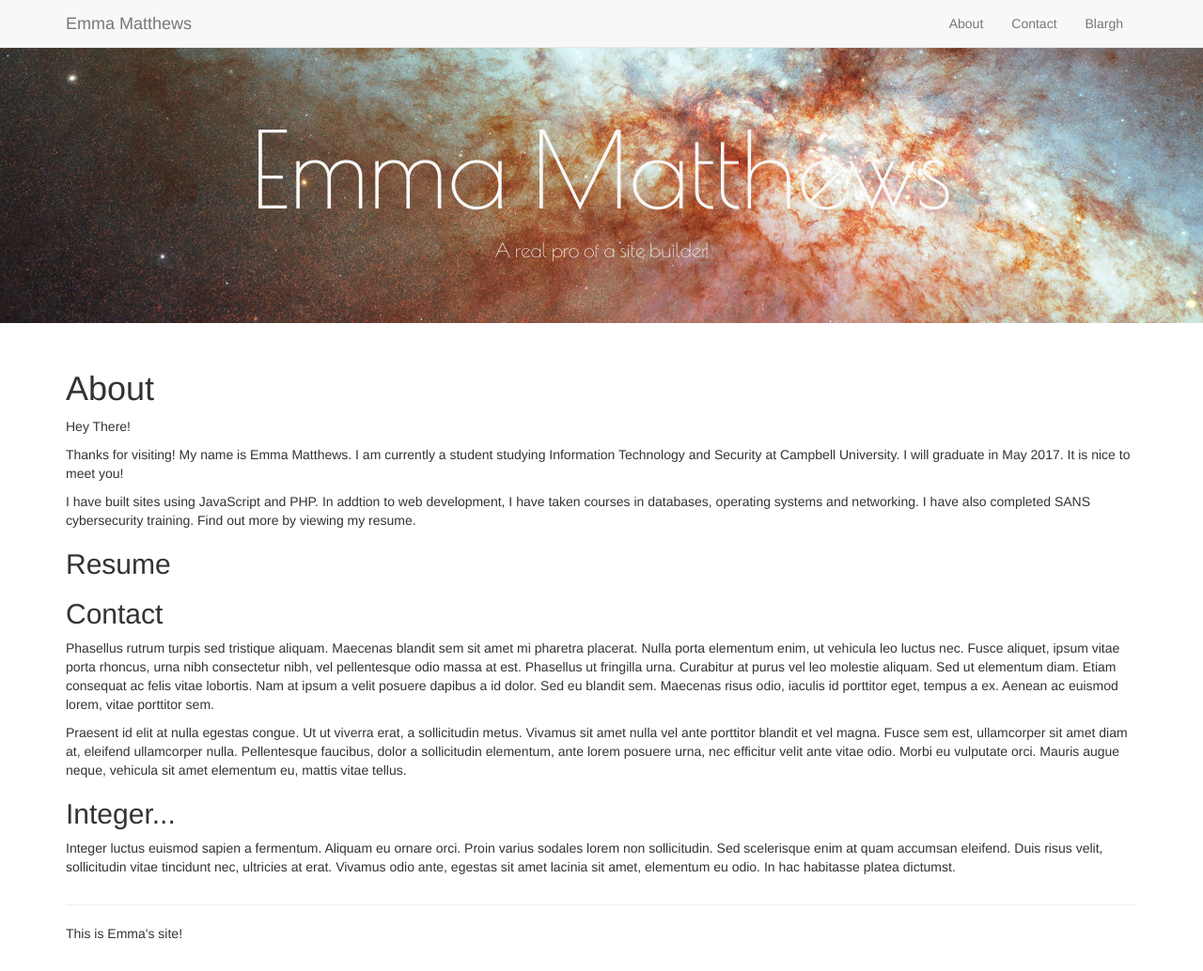
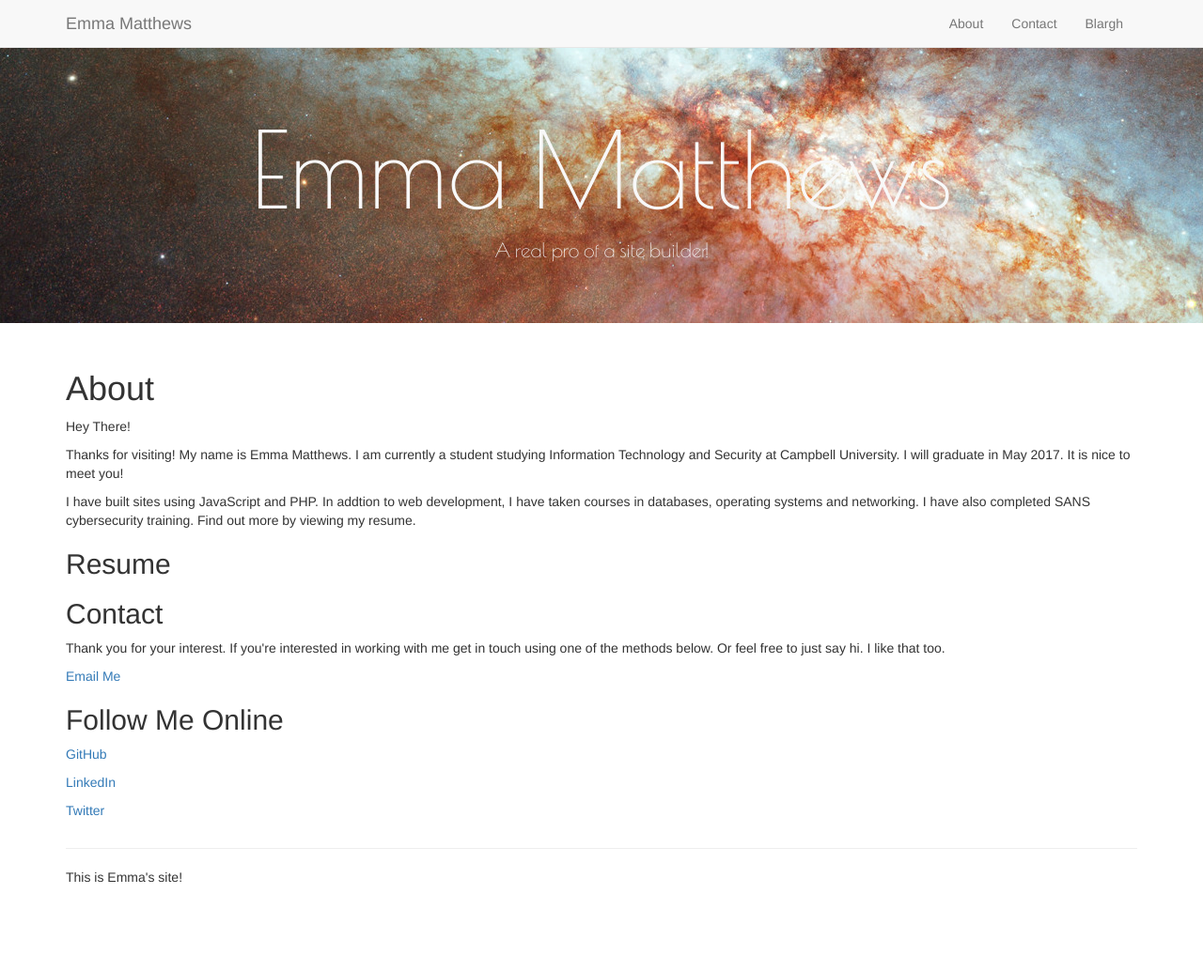
Before and after one commit to ejmatthews0606/ejmatthews0606.github.io, a Jekyll site: the page built from index.html, in a window 1280 px wide and 1034 px high. Shown: the whole window at 94% size. Built offline with Jekyll 4.4.1, drawn with Linux system fonts in a browser that asks for light colours.

Commit message:
Update lorem.html

```diff
--- a/_includes/lorem.html
+++ b/_includes/lorem.html
@@ -9,9 +9,11 @@
 <p> </p>
 
 <h2>Contact</h2>
-<p>Phasellus rutrum turpis sed tristique aliquam. Maecenas blandit sem sit amet mi pharetra placerat. Nulla porta elementum enim, ut vehicula leo luctus nec. Fusce aliquet, ipsum vitae porta rhoncus, urna nibh consectetur nibh, vel pellentesque odio massa at est. Phasellus ut fringilla urna. Curabitur at purus vel leo molestie aliquam. Sed ut elementum diam. Etiam consequat ac felis vitae lobortis. Nam at ipsum a velit posuere dapibus a id dolor. Sed eu blandit sem. Maecenas risus odio, iaculis id porttitor eget, tempus a ex. Aenean ac euismod lorem, vitae porttitor sem.</p>
+<p>Thank you for your interest. If you're interested in working with me get in touch using one of the methods below. Or feel free to just say hi. I like that too. </p>
 
-<p>Praesent id elit at nulla egestas congue. Ut ut viverra erat, a sollicitudin metus. Vivamus sit amet nulla vel ante porttitor blandit et vel magna. Fusce sem est, ullamcorper sit amet diam at, eleifend ullamcorper nulla. Pellentesque faucibus, dolor a sollicitudin elementum, ante lorem posuere urna, nec efficitur velit ante vitae odio. Morbi eu vulputate orci. Mauris augue neque, vehicula sit amet elementum eu, mattis vitae tellus.</p>
+<p><a href="mailto:e.matthews584@gmail.com?" target="_top">Email Me</a></p>
 
-<h2>Integer...</h2>
-<p>Integer luctus euismod sapien a fermentum. Aliquam eu ornare orci. Proin varius sodales lorem non sollicitudin. Sed scelerisque enim at quam accumsan eleifend. Duis risus velit, sollicitudin vitae tincidunt nec, ultricies at erat. Vivamus odio ante, egestas sit amet lacinia sit amet, elementum eu odio. In hac habitasse platea dictumst.</p>
+<h2>Follow Me Online</h2>
+<p><a href="https://github.com/ejmatthews0606">GitHub</a></p>
+<p><a href="https://www.linkedin.com/in/emily-matthews-51727a123/">LinkedIn</a></p>
+<p><a href="https://twitter.com/emma_joyjoy">Twitter</a></p>
```
